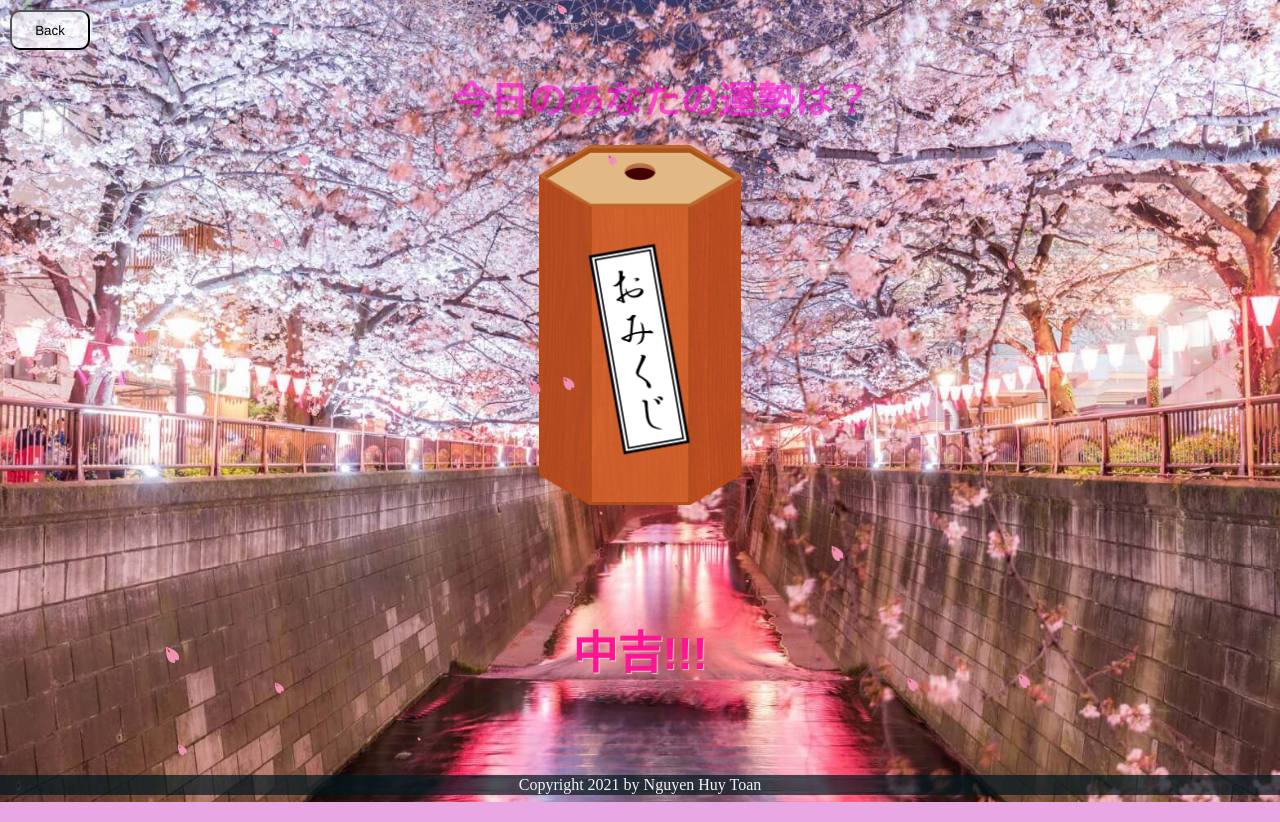
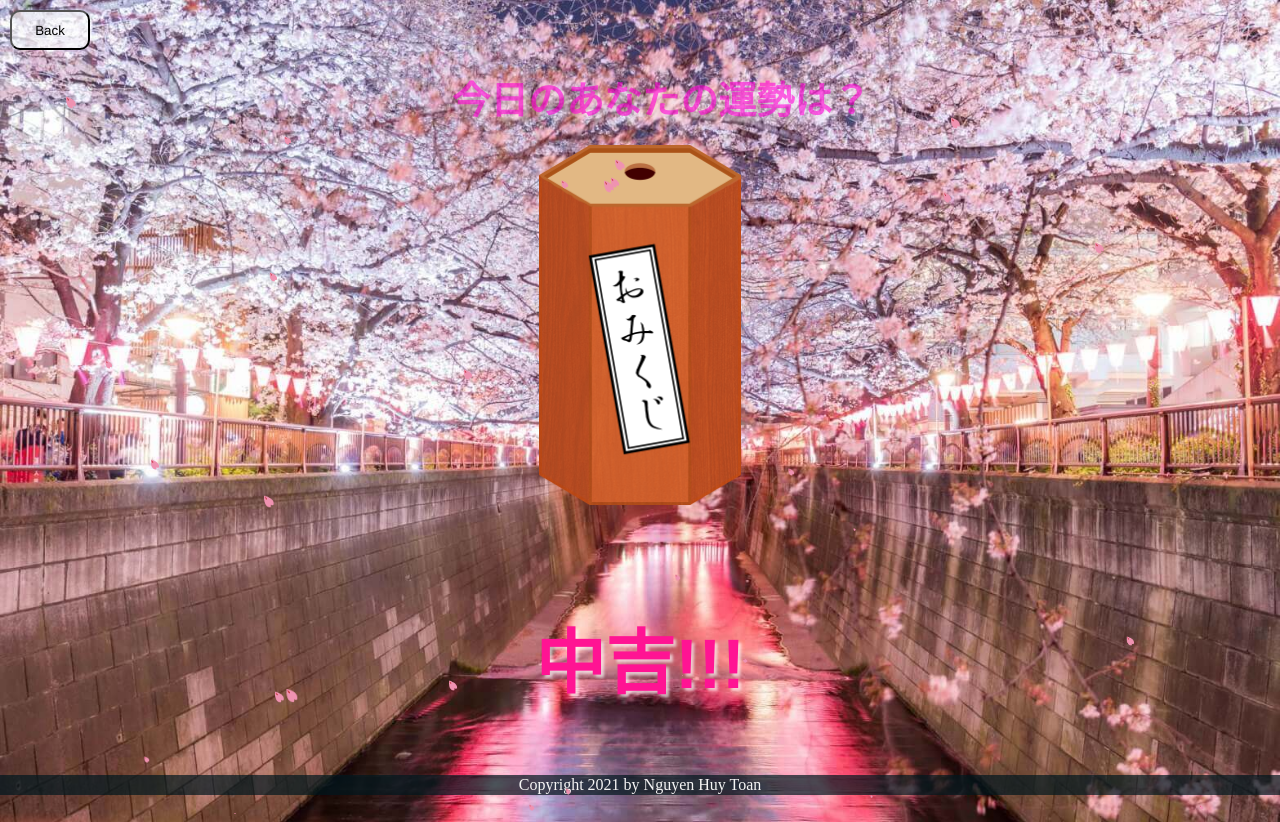
Before and after one commit to huytoan150593/Mobile-app, a plain HTML site: page 01_omikuji/omikuji.html in a window 1280 px wide. Both pictures are taken after a click on the picture 640 px from the left and 325 px from the top of the page. Drawn offline with nearby package versions, Linux system fonts and the light colour scheme.

Commit message:
add sound

```diff
--- a/01_omikuji/css/style.css
+++ b/01_omikuji/css/style.css
@@ -38,6 +38,7 @@ header {
     font-size: 38px;
     font-weight: bold;
     text-align: center;
+    text-shadow: 5px 5px 5px rgba(255,255,255,0.65);
 }
 button {
     width: 80px;
@@ -51,7 +52,6 @@ button {
 .wrapper {
     position: relative;
     max-width: 100vw;
-    /* min-height: 100vh; */
     margin: 0;
     padding: 0 0 23px 0;
     text-align: center;
@@ -66,23 +66,26 @@ button {
 }
 #text-btn {
     position: relative;
-    margin: 0 auto;
-    width: 250px;
+    margin: 10px auto;
+    width: 100%;
     height: 250px;
     line-height: 250px;
     color: rgb(255,0,212);
-    font-weight: bold;
+    font-weight: 800;
     font-size: 40px;
     text-align: center;
-    text-shadow: 1px 1px 1px rgba(255,255,255,0.65);
+    text-shadow: 3px 3px 3px rgba(255,255,255,0.65);
     justify-content: center;
-    transition: .5s;
+    transition: 1s;
 }
 
 #btn:active {
     position: relative;
     top: 5px;
     left: 5px;
+}
+#btn:hover {
+    animation: shaking .3s infinite;
 }
 button:hover {
     background: linear-gradient(#da70d6 0%, pink 100%);
@@ -150,6 +153,15 @@ footer > p {
         height: 100%;
     }
 }
+@keyframes shaking {
+    0%{transform: translate(0px, 0px) rotateZ(0deg);}
+    25%{transform: translate(2px, 2px) rotateZ(1deg);}
+    50%{transform: translate(0px, 2px) rotateZ(0deg);}
+    75%{transform: translate(2px, 0px) rotateZ(-1deg);}
+    100%{transform: translate(0px, 0px) rotateZ(0deg);}
+}
+
+/* -----------------------Responsive for mobile------------------------ */
 @media screen and (max-width: 480px) {
     body {
         background-position: 50% 0%;
@@ -171,3 +183,11 @@ footer > p {
         left: 5px;
     }
 }
+
+/*------------------- Responsive for iphone 5/SE ------------------*/
+@media screen and (max-width: 320px) {
+    header {
+        padding-top: 0px;
+        margin: 0px;
+    }
+}
--- a/01_omikuji/main.js
+++ b/01_omikuji/main.js
@@ -35,12 +35,17 @@ btn.addEventListener("click",
     function(){
         let resultText = ["大吉!!!!!", "吉!!!!", "中吉!!!", "小吉!!", "末吉!", "凶。。",];
         let resultColor = ["#ff0000", "#c71585", "#ff1493", "#ff69b4", "#ff8c00", "#1e90ff"];
-        let resultFontSize = ["55px", "50px", "45px", "40px", "35px", "30px"];
+        let resultFontSize = ["80px", "80px", "70px", "60px", "50px", "40px"];
+        let resultSound = ["sound/omikuji_sound1.mp3", "sound/omikuji_sound2.mp3", "sound/omikuji_sound3.mp3", "sound/omikuji_sound4.mp3", "sound/omikuji_sound5.mp3", "sound/omikuji_sound5.mp3"];
         let n = Math.floor(Math.random() * resultText.length);
 
-        let resultMaxSpeed = [10,10,8,5,5,5];
+        let resultMaxSpeed = [20,20,15,10,5,5];
         let resultMaxSize = [30,30,20,15,20,20];
         let resultImage = ["images/star.png","images/sakura_hanabira.png","images/sakura_hanabira.png","images/sakura_hanabira.png","images/leaf.png","images/snowflakes.png"];
+
+        let music = new Audio(resultSound[n]);
+        music.currentTime = 0;
+        music.play();
 
         textButton.textContent = resultText[n];
         textButton.style.color = resultColor[n];
```
Also changed, not shown: 5 other files.
